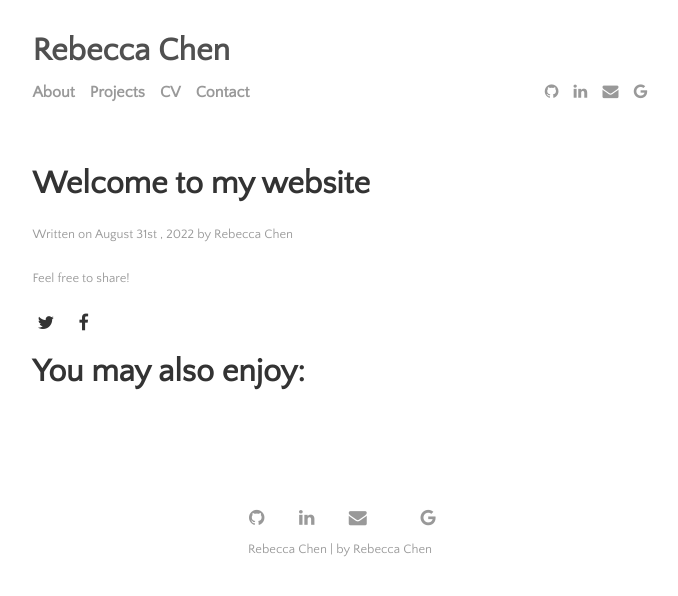
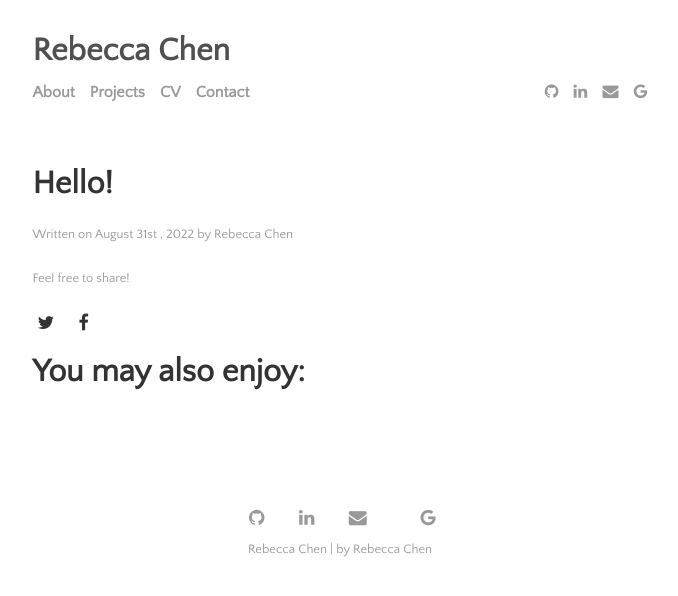
Before and after one commit to rebeccachen0/website_backup, a Jekyll site: the page built from _posts/2022-08-31-welcome.md, in a window 1280 px wide. Shown: the top 596 px of the page, without its empty margins (300-978 px from the left). Built offline with Jekyll 4.4.1, drawn with Linux system fonts in a browser that asks for light colours.

Commit message:
Update and rename 2022-08-31-welcome-to-lagrange.md to 2022-08-31-welcome.md

```diff
--- a/_posts/2022-08-31-welcome-to-lagrange.md
+++ b/_posts/2022-08-31-welcome.md
@@ -1,6 +1,6 @@
 ---
 layout: post
-title: "Welcome to my website"
+title: "Hello!"
 author: "Rebecca Chen"
 categories: journal
 tags: []
```
